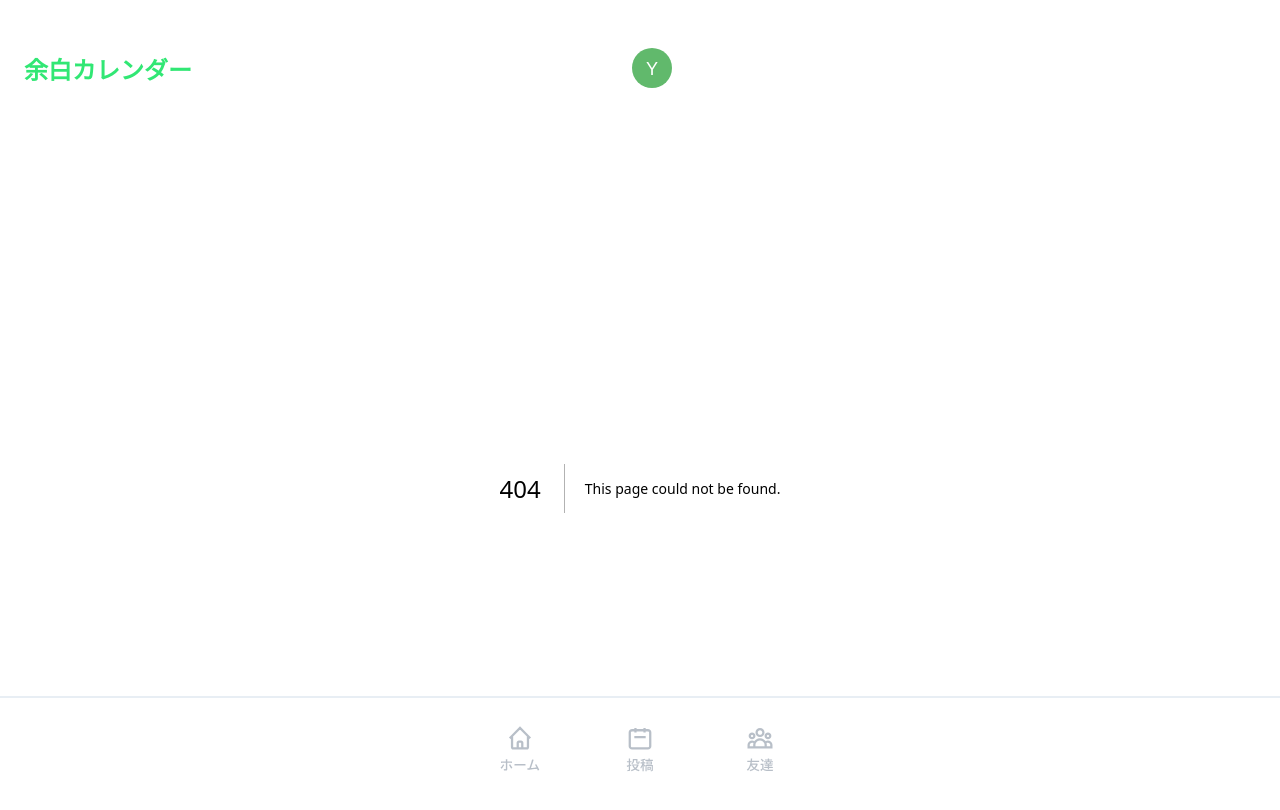
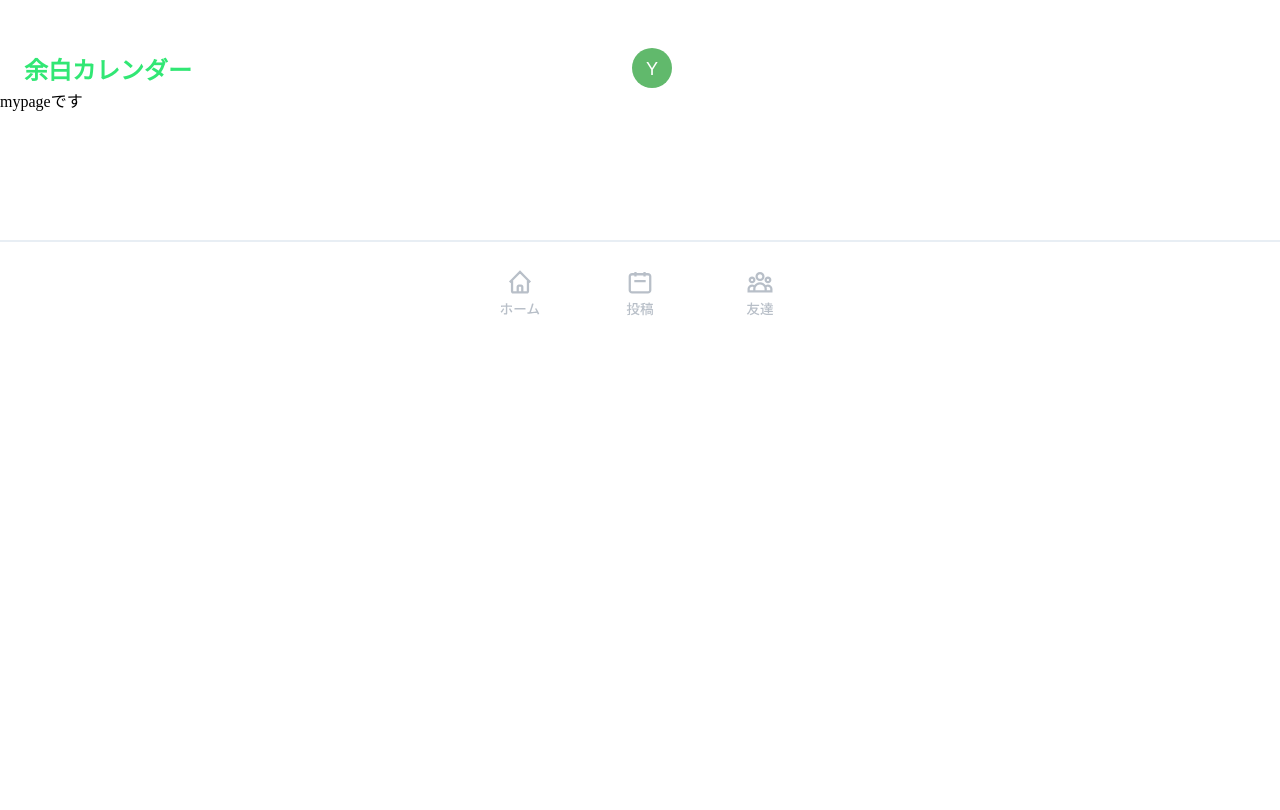
Before and after one commit to kinako1415/yohaku, a Next.js app: page /myPage in a window 1280 px wide. Before the commit this address had no page. Shown: the top 810 px of the page. Built offline with nearby package versions, Linux system fonts and the light colour scheme.

Commit message:
page作成

```diff
--- /dev/null
+++ b/src/app/myPage/page.tsx
@@ -0,0 +1,5 @@
+import style from "./index.module.scss";
+
+export default function Page() {
+  return <>mypageです</>;
+}
--- a/src/components/layouts/Footer.module.scss
+++ b/src/components/layouts/Footer.module.scss
@@ -1,7 +1,5 @@
 .border {
-  position: fixed;
-  bottom: 0;
-  left: 0;
+  margin-top: 10%;
   width: 100%;
   height: 13svh;
   border-top: solid 2px #e8eef4;
--- a/src/components/layouts/Header.tsx
+++ b/src/components/layouts/Header.tsx
@@ -1,17 +1,26 @@
 "use client";
 
-import style from "./Header.module.scss"
-import icon from "../../assets/icon.svg"
+import style from "./Header.module.scss";
+import icon from "../../assets/icon.svg";
 import Image from "next/image";
-
+import { useRouter } from "next/navigation";
 
 export const Header = () => {
-	return (
+  const router = useRouter();
+  return (
     <>
       <div className={style.container}>
         <div className={style.row}>
           <div className={style.header}>余白カレンダー</div>
-          <Image src={icon} alt="icon" width={40} height={40} />
+          <Image
+            onClick={() => {
+              router.push("./myPage");
+            }}
+            src={icon}
+            alt="icon"
+            width={40}
+            height={40}
+          />
         </div>
       </div>
     </>
```
Also changed, not shown: src/app/myPage/components/activity.tsx (added, +9 -0 lines), src/app/myPage/[id]/index.module.scss (added), src/app/myPage/[id]/page.tsx (added), src/app/myPage/components/activity.module.scss (added), src/app/myPage/index.module.scss (added).
